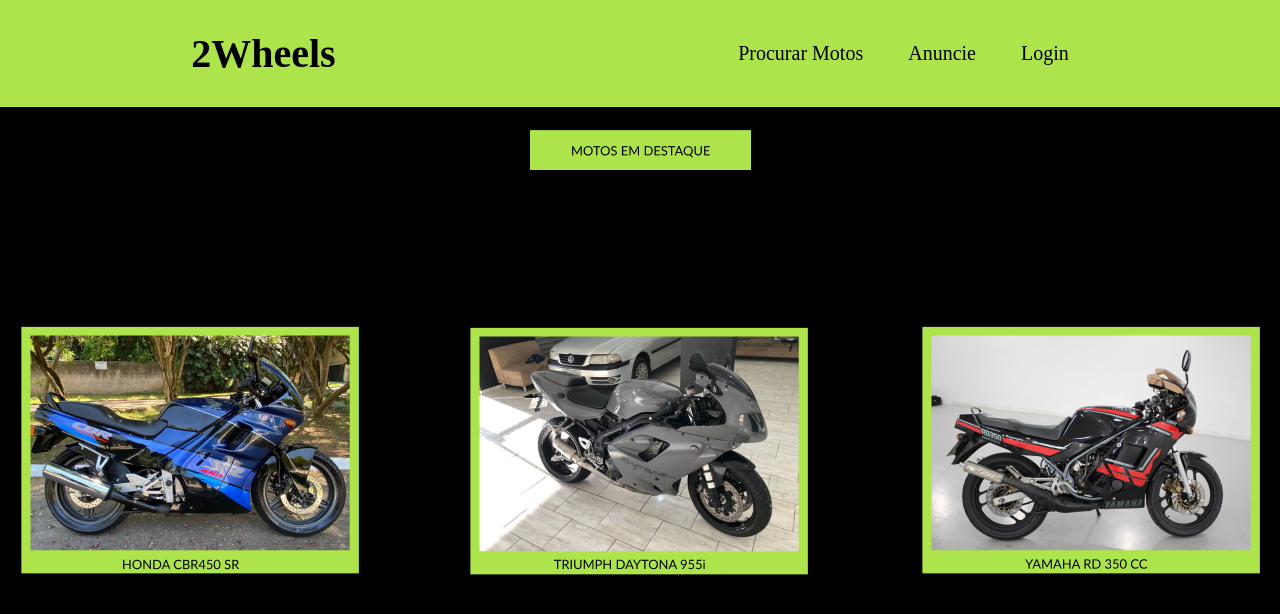
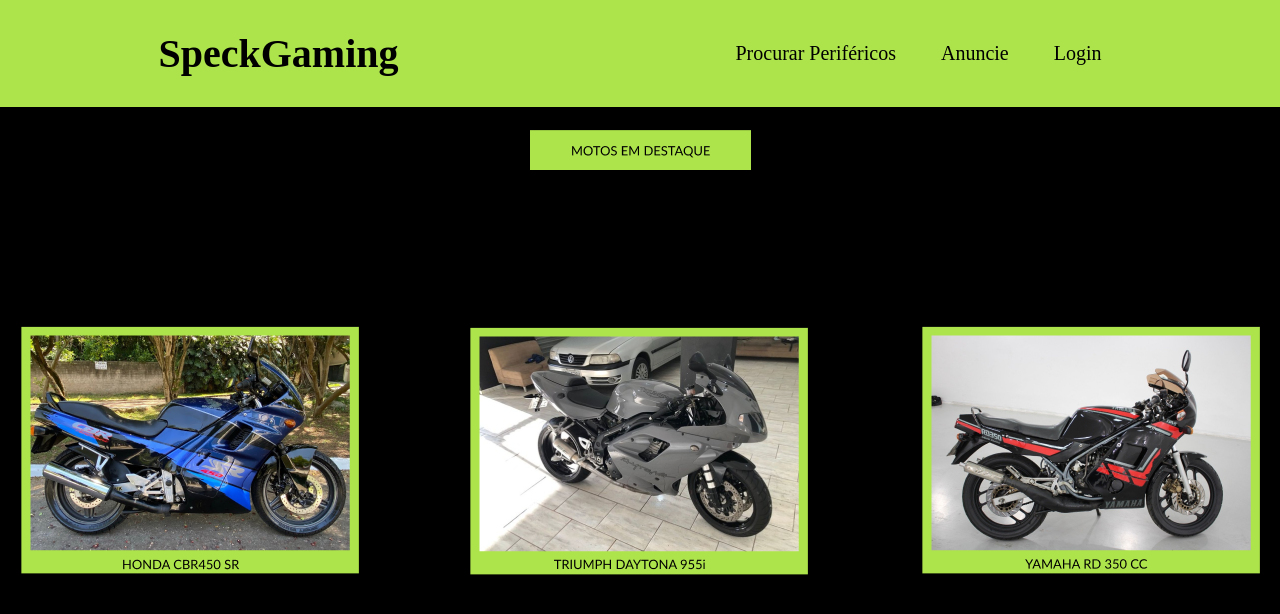
Before and after one commit to MatheusMatiass/Site-bacanudo, a plain HTML site: page index.html in a window 1280 px wide. Drawn offline with Linux system fonts and the light colour scheme.

Commit message:
qwgwgqgqwgghhh

```diff
--- a/index.html
+++ b/index.html
@@ -9,9 +9,9 @@
 </head>
 <body>
    <header class="cabecalho">
-    <h1>2Wheels</h1>
+    <h1>SpeckGaming</h1>
     <ul class="cabecalho-lista">
-        <li class="cabecalho-lista-item">Procurar Motos </li>
+        <li class="cabecalho-lista-item">Procurar Periféricos</li>
         <li class="cabecalho-lista-item">Anuncie</li>
         <li class="cabecalho-lista-item">Login</li>
     <img class=center src="Titulo3.png"/>
```
